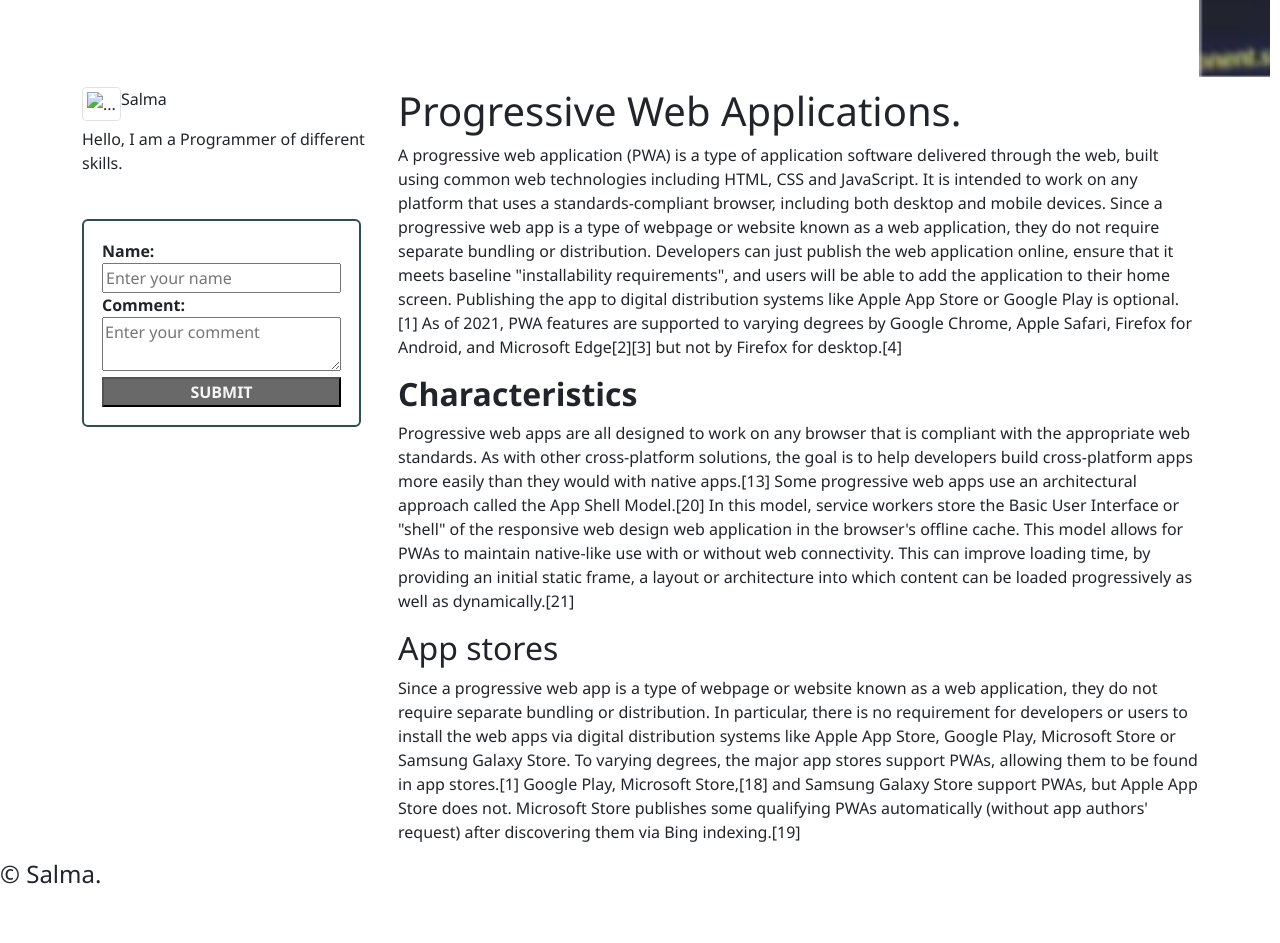
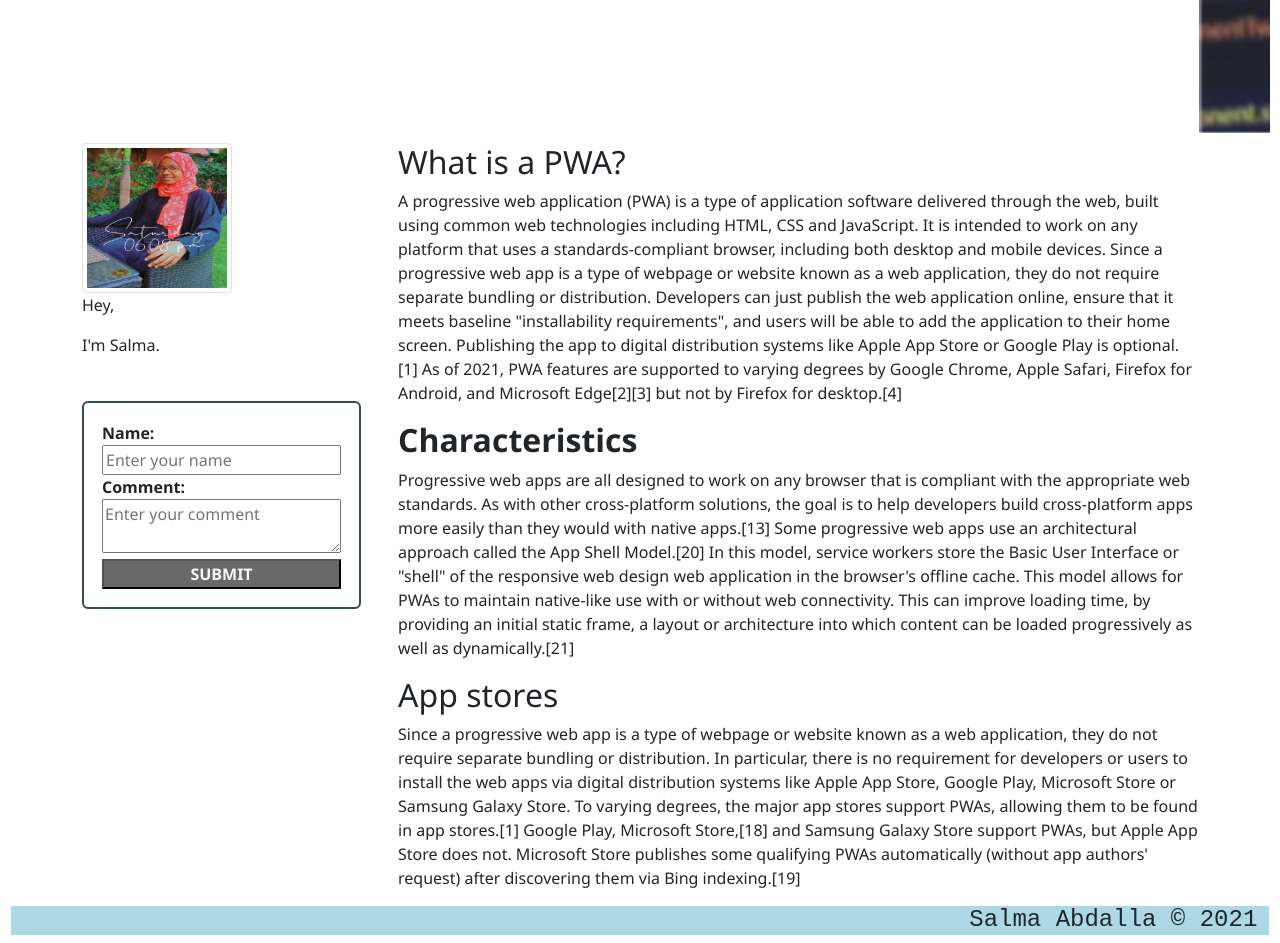
Before and after one commit to salmina001/Blog, a plain HTML site: page index.html in a window 1280 px wide. Shown: the part 840-1783 px from the top of the page. Before the commit the page ends 1736 px from the top, so only its background shows below. Drawn offline with nearby package versions, Linux system fonts and the light colour scheme.

Commit message:
Author section done

```diff
--- a/index.html
+++ b/index.html
@@ -17,7 +17,7 @@
           </div>
 
           <div class="nav-link-wrapper">
-            <a href="">Comment</a>
+            <a href="#comment">Comment</a>
           </div>
         </div>
 
@@ -28,6 +28,7 @@
         </div>
     </nav>
     <!-- front image -->
+    <h1 class="header"><u><b>Progressive Web Applications (PWA)</b></u></h1>
     <div class="img-wrapper">
         <div id="carouselExampleCaptions" class="carousel slide" data-bs-ride="carousel">
             <div class="carousel-indicators">
@@ -60,17 +61,17 @@
         <div class="content-wrapper">
             <div class="author">
                 <div class="img-author">
-                    <img src="..." class="img-thumbnail rounded float-start" alt="...">
+                    <img src="images/Snapchat-1668634264.jpg" class="img-thumbnail rounded float-start shrink" alt="...">
                 </div>
                 <div class="author-details">
-                    <p>Salma</p>
-                    <p>Hello, I am a Programmer of different skills.</p>
+                    <p>Hey,</p>
+                    <p>I'm Salma.</p>
                 </div>
             </div>
             <div class="main-wrapper">
                 <div class="content">
                     <!-- All the content goes here -->
-                    <h1 class="header">Progressive Web Applications. </h1>
+                    <h2 class="know">What is a PWA?</h2>
                     <p>A progressive web application (PWA) is a type of application software delivered through the web, built using common web technologies including HTML, CSS and JavaScript. It is intended to work on any platform that uses a standards-compliant browser, including both desktop and mobile devices.
 
                         Since a progressive web app is a type of webpage or website known as a web application, they do not require separate bundling or distribution. Developers can just publish the web application online, ensure that it meets baseline "installability requirements", and users will be able to add the application to their home screen. Publishing the app to digital distribution systems like Apple App Store or Google Play is optional.[1]
@@ -91,7 +92,7 @@
                 </div>
             </div>
             <!-- involve backend processing -->
-            <div class="comment">
+            <div class="comment" id="comment">
                 <form action="" method="POST" class="comment-field">
                     <label for="name" class="name"><b>Name: </b></label>
                     <input type="text" class="name" placeholder="Enter your name" required/>
@@ -102,8 +103,9 @@
             </div>
         </div>
     </div>
+
     <div class="footer">
-        <h4>&copy; Salma.</h4>
+        <h4>Salma Abdalla &copy; 2021</h4>
     </div>
     <script src="https://cdn.jsdelivr.net/npm/@popperjs/core@2.9.2/dist/umd/popper.min.js" integrity="sha384-IQsoLXl5PILFhosVNubq5LC7Qb9DXgDA9i+tQ8Zj3iwWAwPtgFTxbJ8NT4GN1R8p" crossorigin="anonymous"></script>
     <script src="https://cdn.jsdelivr.net/npm/bootstrap@5.0.2/dist/js/bootstrap.min.js" integrity="sha384-cVKIPhGWiC2Al4u+LWgxfKTRIcfu0JTxR+EQDz/bgldoEyl4H0zUF0QKbrJ0EcQF" crossorigin="anonymous"></script>
--- a/main.css
+++ b/main.css
@@ -2,6 +2,10 @@ body {
     font-family: 'Segoe UI', Tahoma, Geneva, Verdana, sans-serif;
 }
 
+.header {
+    text-align: center;
+
+}
 /* Nav bar styles */
 #nav-bar {
     display: flex;
@@ -66,6 +70,11 @@ body {
     margin-left: .60rem;
 }
 
+.shrink {
+    width: 150px;
+    height: 150px;
+}
+
 .comment {
     margin-top: 1.78rem;
     border: 2px solid darkslategray;
@@ -101,6 +110,7 @@ body {
 
 .author {
     width: 300px;
+    display: grid;
 }
 
 .main-wrapper {
@@ -110,4 +120,17 @@ body {
 
 .footer {
     clear: both;
+    text-align: right;
+    left: 0;
+    right: auto;
+    resize: inherit;
+    padding-right: .75rem;
+    margin-right: .67rem;
+    margin-left: .67rem;
+    margin-top: .77rem;
+    background-color: lightblue;
+    margin-bottom: 0%;
+    font-family: Papyrus, monospace, serif;
 }
+
+/* Mobile and screen responsiveness */
```
Also changed, not shown: images/Snapchat-1668634264.jpg (added).
